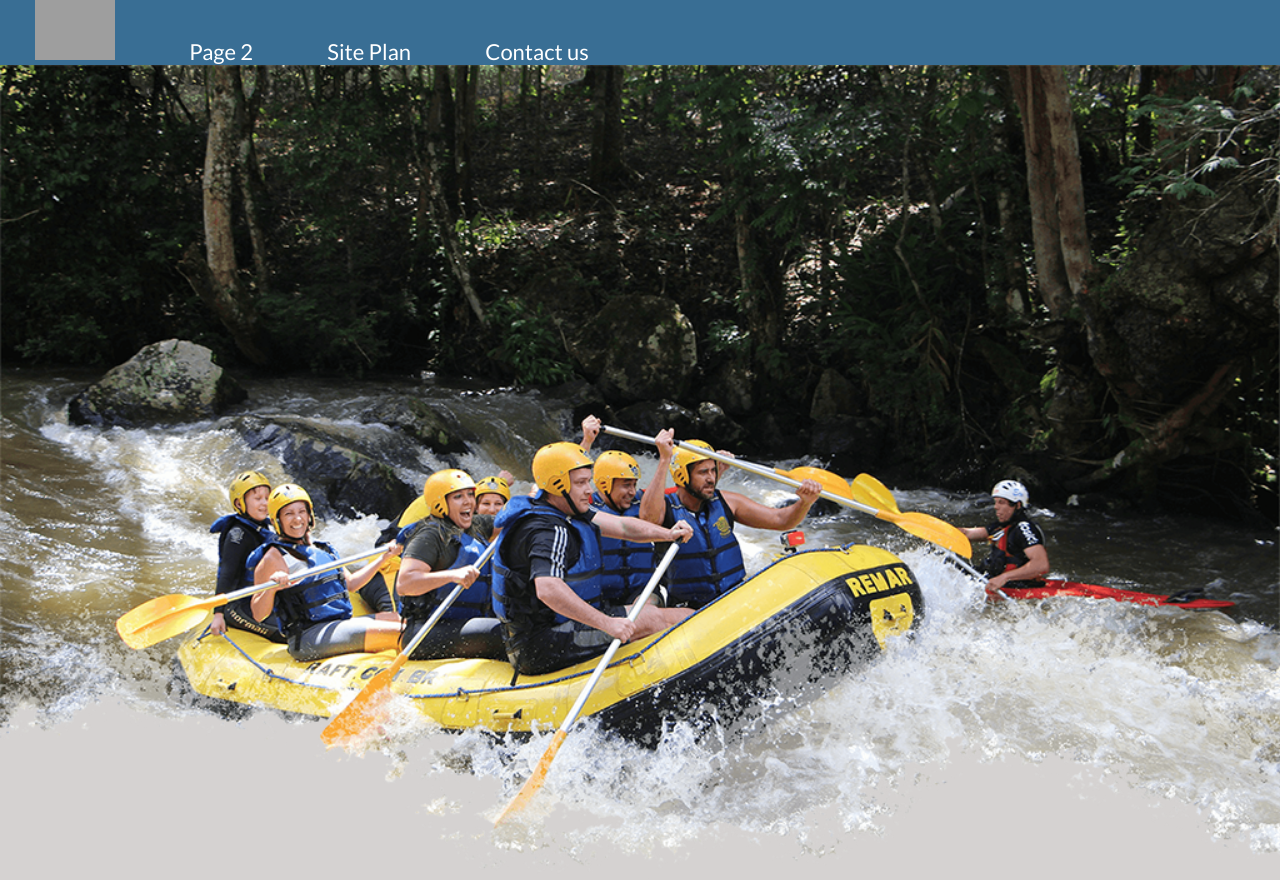
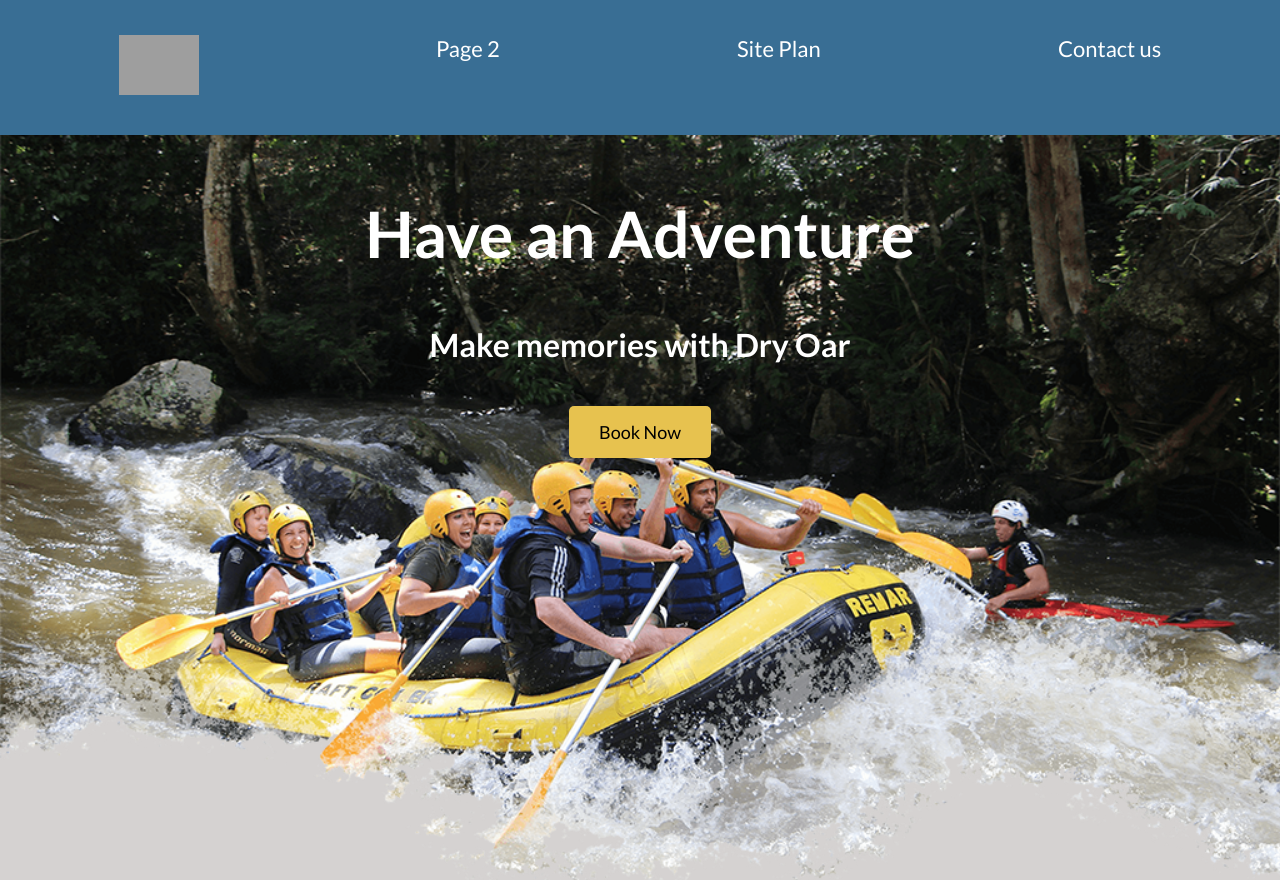
Before and after one commit to KevinIslas/KevinIslas.github.io, a plain HTML site: page wwr/index.html in a window 1280 px wide. Shown: the top 880 px of the page. Drawn offline with Linux system fonts and the light colour scheme; grey boxes are pictures that could not be loaded.

Commit message:
started activity

```diff
--- a/wwr/styles/styles.css
+++ b/wwr/styles/styles.css
@@ -3,10 +3,26 @@
     max-width: 1600px;
     margin: 0 auto;
 }
-
+#hero {
+    display: grid;
+    grid-template-columns: 1fr 3fr 1fr;
+    margin-top: -50px;
+}
+#hero-box {
+    grid-column: 1/4;
+    grid-row: 1/3;
+    z-index: -1;
+}
+#hero-msg{
+    grid-column: 2/3;
+    grid-row: 1/2;
+    margin-top: 100px;
+    font-size: xx-large;
+}
 
  #hero-msg h1, #hero-msg h4 {
     text-align: center;
+    color: white;
 
  }
  .button-box {
@@ -30,12 +46,23 @@ body{
 }
 header{
     background-color: #396E94;
+    display: grid;
+    grid-template-columns: 150px auto;
+
+
+}
+nav{
+    display: flex;
+    justify-content: space-around;
+    grid-column: 1/ span 5;
 }
 nav a {
     text-align: center;
     color: white;
     text-decoration: none;
     padding: 35px;
+
+
  }
 nav a:hover{
     background-color: #E7C24F;
@@ -96,6 +123,9 @@ h4 {
  }
  img.logo{
     width: 80px;
+    padding-top: 0px;
+    justify-self: center;
+    align-self: center;
  }
  .icon{
     width: 80px;
```
Also changed, not shown: wwr/index.html (+0 -1 lines).
